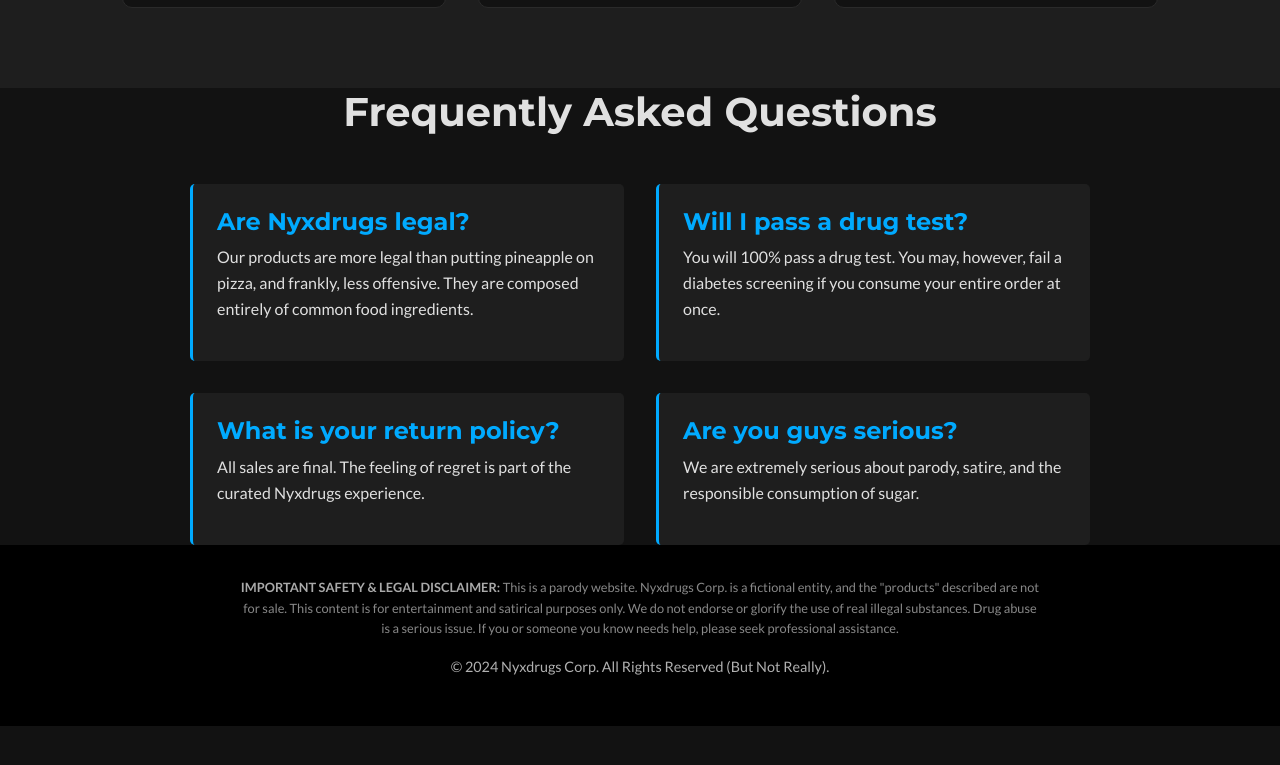
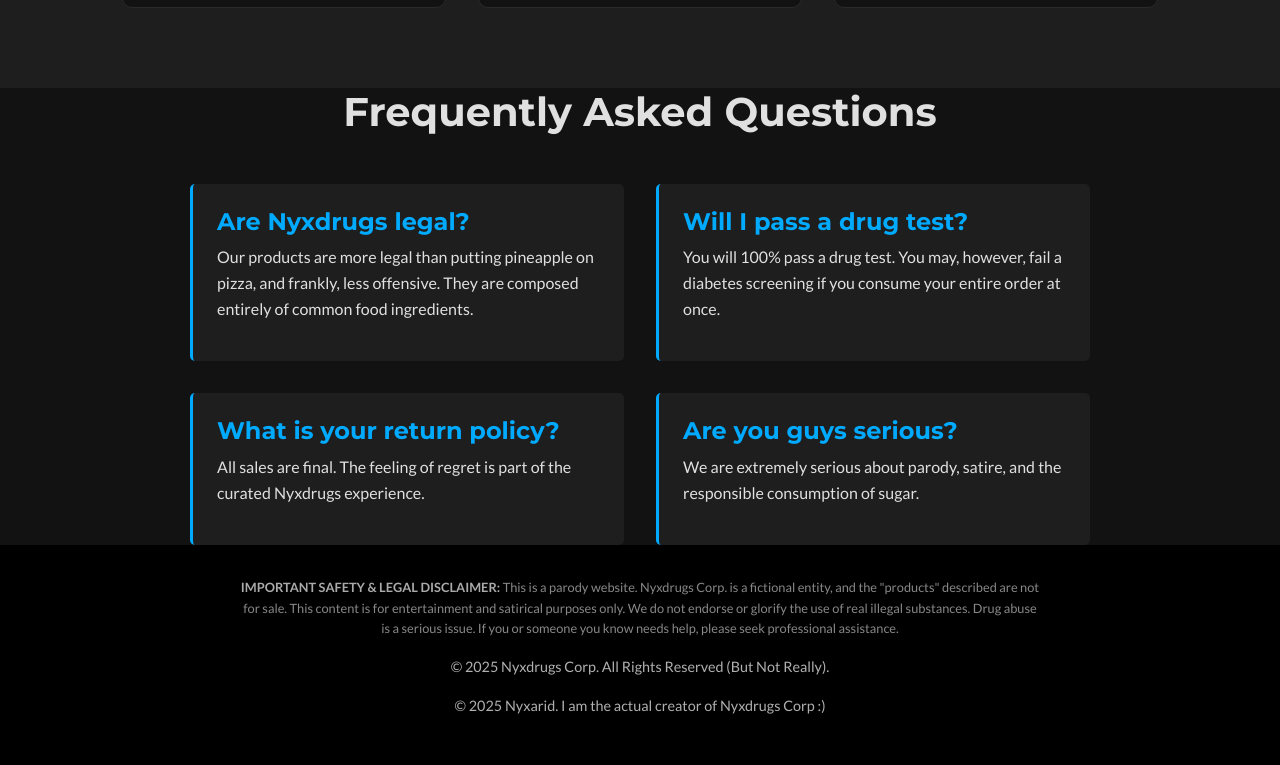
Before and after one commit to Nyxarid/Nyxdrugs_corp, a plain HTML site: page index.html in a window 1280 px wide. Shown: the part 2225-2990 px from the top of the page. Before the commit the page ends 2951 px from the top, so only its background shows below. Drawn offline with Linux system fonts and the light colour scheme.

Commit message:
Better copyrights

```diff
--- a/index.html
+++ b/index.html
@@ -143,7 +143,8 @@
             <p class="disclaimer">
                 <strong>IMPORTANT SAFETY & LEGAL DISCLAIMER:</strong> This is a parody website. Nyxdrugs Corp. is a fictional entity, and the "products" described are not for sale. This content is for entertainment and satirical purposes only. We do not endorse or glorify the use of real illegal substances. Drug abuse is a serious issue. If you or someone you know needs help, please seek professional assistance.
             </p>
-            <p>© 2024 Nyxdrugs Corp. All Rights Reserved (But Not Really).</p>
+            <p>© 2025 Nyxdrugs Corp. All Rights Reserved (But Not Really).</p>
+            <p>© 2025 Nyxarid. I am the actual creator of Nyxdrugs Corp :)</p>
         </div>
     </footer>
 
```
